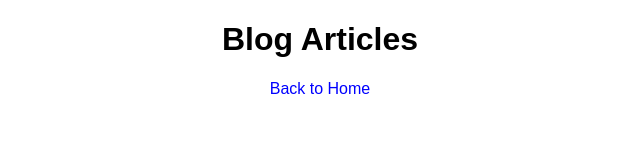
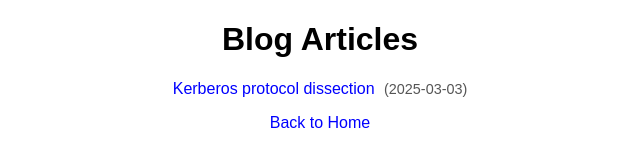
Before and after one commit to sn0wsec/my-blog, a plain HTML site: page blog.html in a window 1280 px wide. Shown: the whole page, without its empty margins (320-960 px from the left). Drawn offline with Linux system fonts and the light colour scheme.

Commit message:
Update blog.html

```diff
--- a/blog.html
+++ b/blog.html
@@ -35,6 +35,7 @@
 
   <script>
     const articles = [
+      { title: 'Kerberos protocol dissection', date: '2025-03-03', file: './articles/kerberos-protocol-dissection.md' }
     ];
 
     articles.sort((a, b) => new Date(b.date) - new Date(a.date));
```
